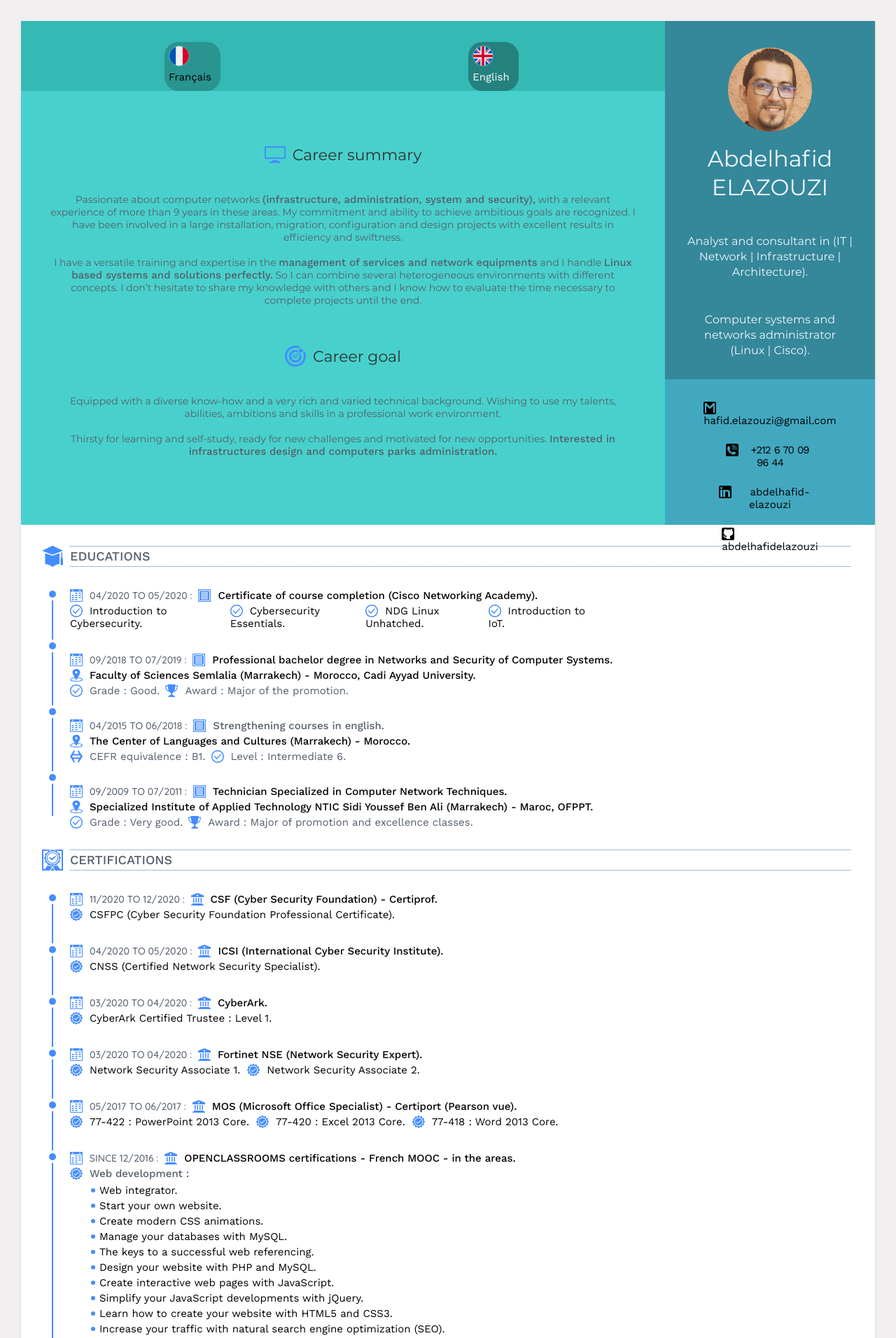
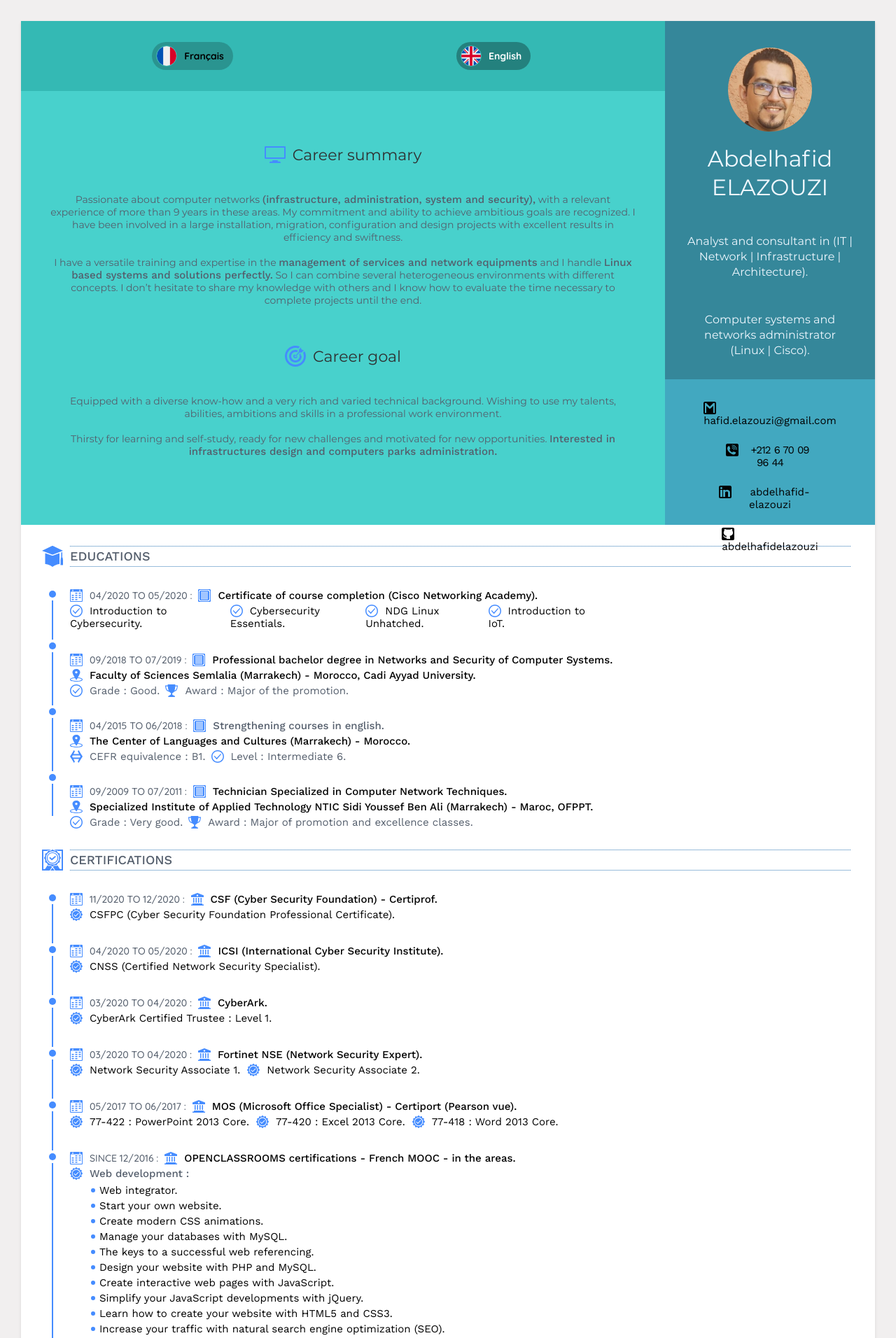
Before and after one commit to abdelhafidelazouzi/en, a Jekyll site: the page built from index.html, in a window 1280 px wide. Shown: the top 1912 px of the page at 70% size. Built offline with Jekyll 4.4.1, drawn with Linux system fonts in a browser that asks for light colours.

Commit message:
Update default.html

```diff
--- a/_layouts/default.html
+++ b/_layouts/default.html
@@ -23,7 +23,7 @@
           <div class="div-a">
             <a href="{{ sidebar.linkfr }}">
               <img src="{{ site.baseurl }}/images/fr.svg" alt="{{ sidebar.altfr }}">
-              <p>{{ sidebar.fr }}</p>
+              <span>{{ sidebar.fr }}</span>
             </a>
           </div>
         </div>
@@ -32,7 +32,7 @@
           <div class="div-a">
             <a href="{{ sidebar.linken }}">
               <img src="{{ site.baseurl }}/images/en.svg" alt="{{ sidebar.alten }}">
-              <p>{{ sidebar.en }}</p>
+              <span>{{ sidebar.en }}</span>
             </a>
           </div>
         </div>
```
